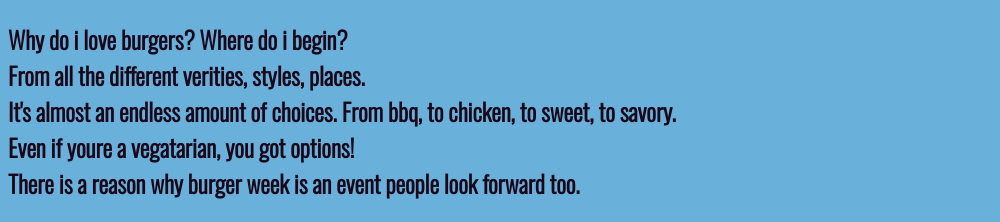
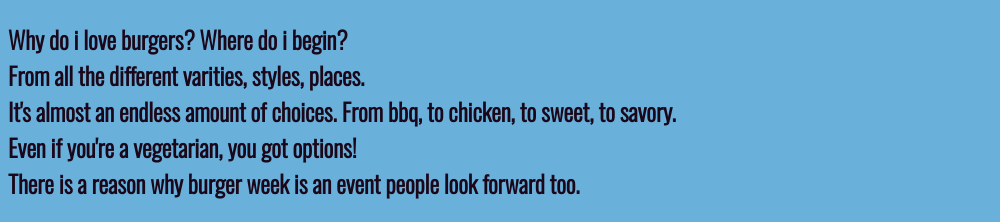
Before and after one commit to Gcrowder93/my-favorite-things, a plain HTML site: page index.html in a window 1280 px wide. Shown: the part 561-783 px from the top of the page, without its empty margins (0-1000 px from the left). Drawn offline with nearby package versions, Linux system fonts and the light colour scheme.

Commit message:
spelling errors

```diff
--- a/index.html
+++ b/index.html
@@ -23,9 +23,9 @@
 </ul>
 <h2>
 <p>Why do i love burgers? Where do i begin?<br>
-    From all the different verities, styles, places.<br>
+    From all the different varities, styles, places.<br>
     It's almost an endless amount of choices. From bbq, to chicken, to sweet, to savory.<br>
-    Even if youre a vegatarian, you got options!<br>
+    Even if you're a vegetarian, you got options!<br>
     There is a reason why burger week is an event people look forward too.<br>
 </p>
 </h2>
```
